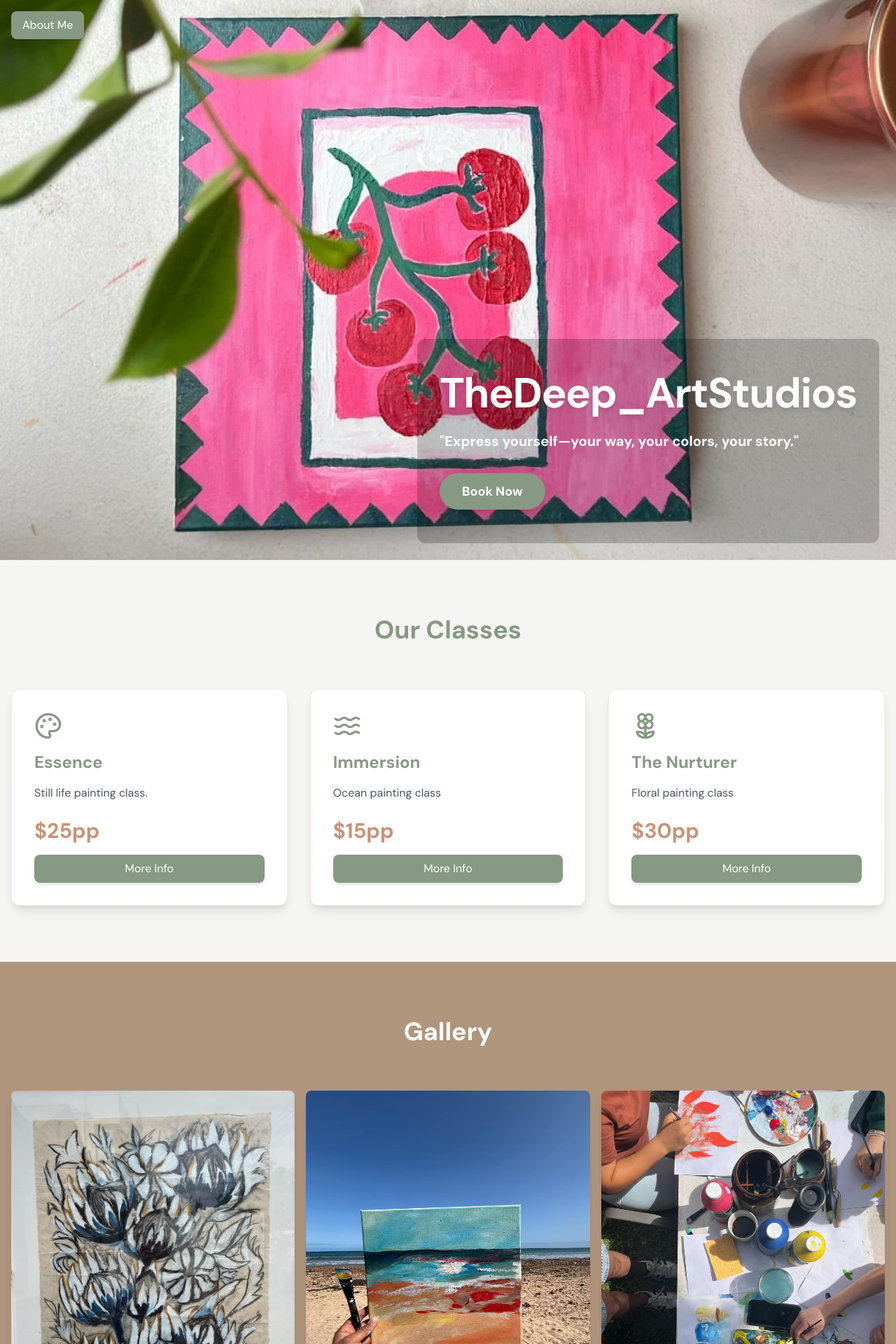
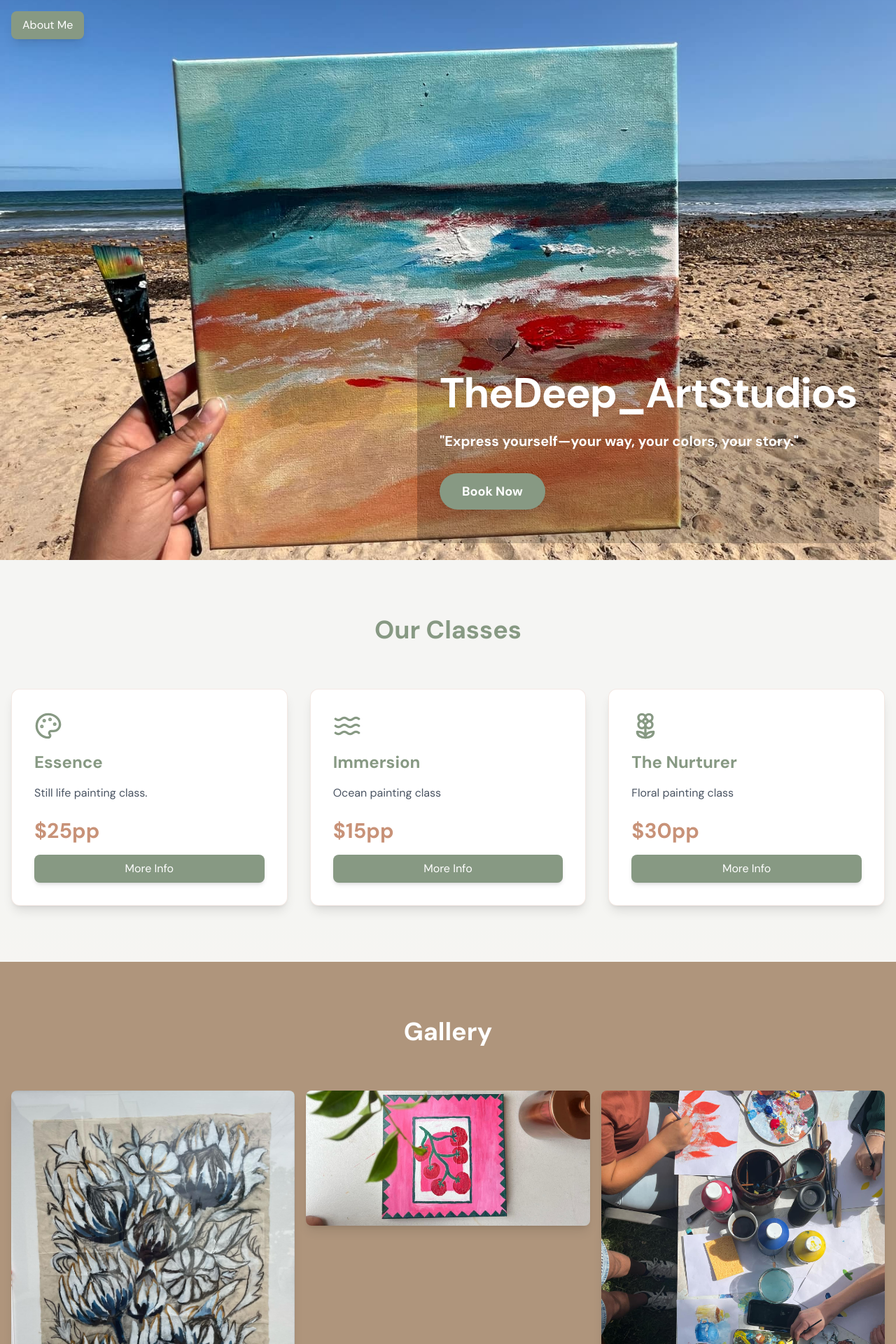
Before and after one commit to oldchicken92/theDeep_artStudios, a React (Vite) app: page / in a window 1280 px wide. Shown: the top 1920 px of the page at 70% size. Built offline with nearby package versions, Linux system fonts and the light colour scheme.

Commit message:
New version hopefully scalling will work

```diff
--- a/src/App.tsx
+++ b/src/App.tsx
@@ -107,7 +107,7 @@ const App = () => {
       <header className="relative h-screen flex items-end justify-end overflow-hidden p-4 md:p-6">
         <div className="absolute inset-0">
           <img
-            src="/theDeep_artStudios/edit.jpg"
+            src="/theDeep_artStudios/ocean.jpg"
             alt="Deep ocean waves"
             className="w-full h-full object-cover"
           />
@@ -190,7 +190,7 @@ const App = () => {
           <h2 className="text-3xl md:text-4xl font-bold text-[#ffffff] text-center mb-8 md:mb-16">Gallery</h2>
           <div className="grid grid-cols-1 sm:grid-cols-2 md:grid-cols-3 gap-4">
             <img src="/theDeep_artStudios/dfa6d526-76ac-4223-85d7-61f542a8cfa0.jpg" alt="Floral painting" className="w-full rounded-lg hover:opacity-90 transition-opacity shadow-lg" />
-            <img src="/theDeep_artStudios/ocean.jpg" alt="Ocean art" className="w-full rounded-lg hover:opacity-90 transition-opacity shadow-lg" />
+            <img src="/theDeep_artStudios/edit.jpg" alt="Art Painting" className="w-full rounded-lg hover:opacity-90 transition-opacity shadow-lg" />
             <img src="/theDeep_artStudios/3f01fa77-8760-4fc3-b73d-8f6c5d5b2d04.jpg" alt="Painting Class" className="w-full rounded-lg hover:opacity-90 transition-opacity shadow-lg" />
             <img src="/theDeep_artStudios/2d61721d-72fa-474e-8820-9d87609527ed.jpg" alt="Coastal art" className="w-full rounded-lg hover:opacity-90 transition-opacity shadow-lg" />
             <img src="/theDeep_artStudios/b8e17601-d32f-44ed-ac3d-812147bef109.jpg" alt="Proteas" className="w-full rounded-lg hover:opacity-90 transition-opacity shadow-lg" />
```
